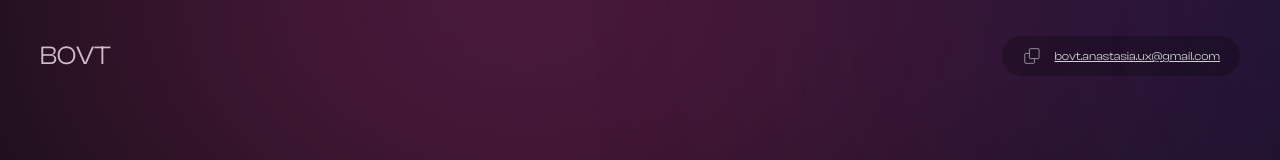
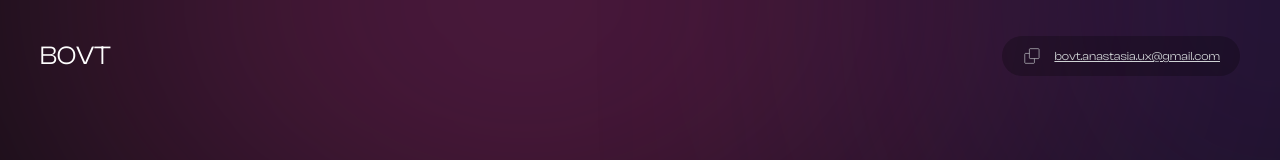
Before and after one commit to IgBovt/Portfolio, a React (Vite) app: page / in a window 1280 px wide. Shown: the top 160 px of the page. Built offline with nearby package versions, Linux system fonts and the light colour scheme.

Commit message:
fixed logo

```diff
--- a/src/components/Welcome/Welcome.jsx
+++ b/src/components/Welcome/Welcome.jsx
@@ -1,3 +1,4 @@
+import { Link } from 'react-router';
 import Icon from '../../shared/Icon/Icon';
 import css from './Welcome.module.css';
 
@@ -13,7 +14,9 @@ export default function Welcome() {
   return (
     <section className={css.container}>
       <div className={css.header}>
-        <p className={css.auteur}>BOVT</p>
+        <Link to={'/'} className={css.auteur}>
+          BOVT
+        </Link>
         <div className={css.mailContainer} onClick={handleCopy}>
           <Icon className={css.iconCopy} id="copy" />
           <p className={css.mail}>bovt.anastasia.ux@gmail.com</p>
--- a/src/components/Welcome/Welcome.module.css
+++ b/src/components/Welcome/Welcome.module.css
@@ -42,7 +42,13 @@
 .auteur {
   font-weight: 500;
   font-size: 16px;
-  color: var(--main-text);
+  color: var(--white);
+  text-decoration: none;
+  cursor: pointer;
+  z-index: 1;
+}
+.auteur:hover {
+  cursor: pointer;
 }
 .mail {
   font-weight: 400;
--- a/src/shared/Header/Header.jsx
+++ b/src/shared/Header/Header.jsx
@@ -1,5 +1,6 @@
 import css from './Header.module.css';
 import Icon from '../Icon/Icon';
+import { Link } from 'react-router';
 
 export default function Header() {
   const mail = 'bovt.anastasia.ux@gmail.com';
@@ -11,7 +12,9 @@ export default function Header() {
   };
   return (
     <div className={css.header}>
-      <p className={css.auteur}>BOVT</p>
+      <Link className={css.auteur} to={'/'}>
+        BOVT
+      </Link>
       <div className={css.mailContainer} onClick={handleCopy}>
         <Icon className={css.iconCopy} id="copy" />
         <p className={css.mail}>bovt.anastasia.ux@gmail.com</p>
--- a/src/shared/Header/Header.module.css
+++ b/src/shared/Header/Header.module.css
@@ -10,7 +10,8 @@
 .auteur {
   font-weight: 500;
   font-size: 16px;
-  color: var(--main-text);
+  color: var(--white);
+  text-decoration: none;
 }
 .mail {
   font-weight: 400;
```
